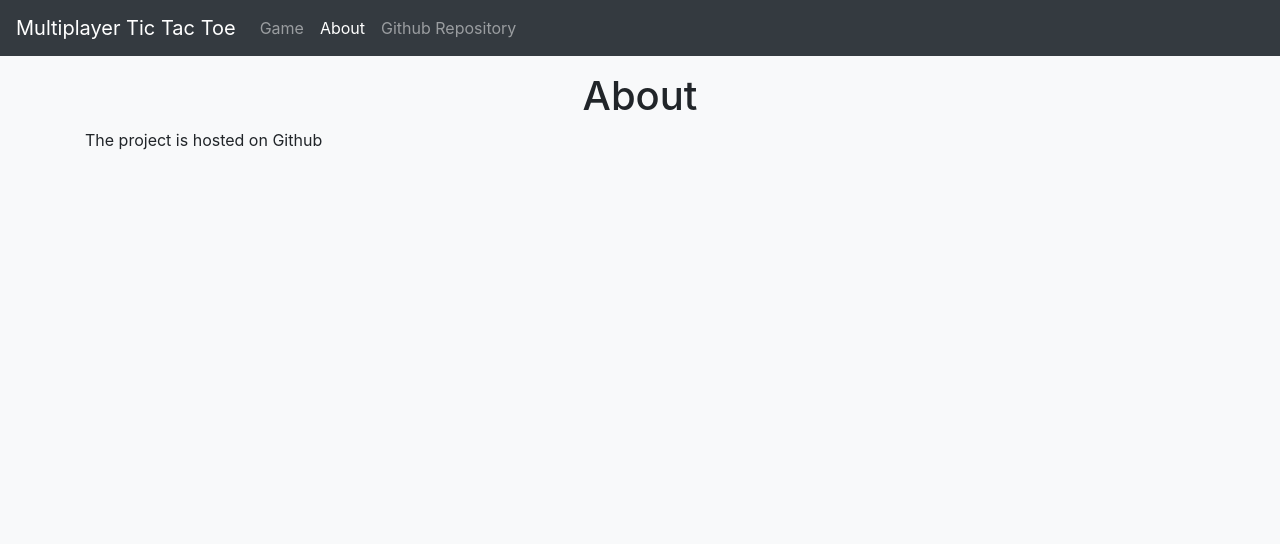
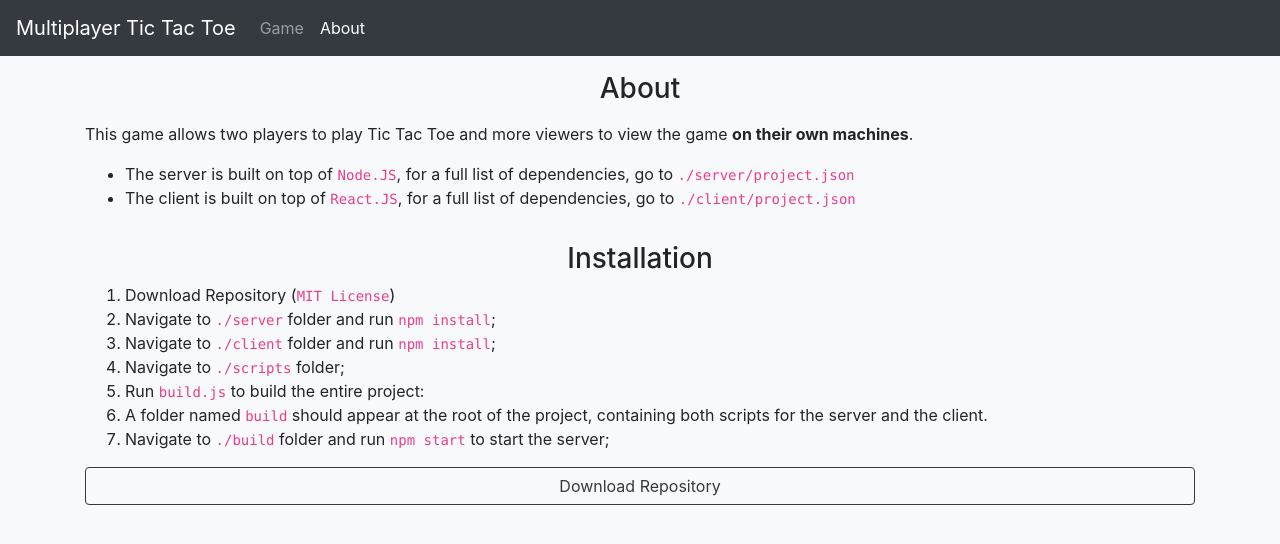
Before and after one commit to Zehua-Chen/Multiplayer-Tic-Tac-Toe, a React app in the folder client/: page /about in a window 1280 px wide. Shown: the top 544 px of the page. Built offline with nearby package versions, Linux system fonts and the light colour scheme; no server answers.

Commit message:
Populate New About Page

```diff
--- a/client/src/components/pages/AboutPage/AboutPage.css
+++ b/client/src/components/pages/AboutPage/AboutPage.css
@@ -1,3 +1,7 @@
 .fullHeight {
   min-height: 100vh;
 }
+
+.steps {
+  list-style-type: decimal
+}
--- a/client/src/components/pages/AboutPage/AboutPage.css.d.ts
+++ b/client/src/components/pages/AboutPage/AboutPage.css.d.ts
@@ -1 +1,2 @@
 export const fullHeight: string;
+export const steps: string;
--- a/client/src/components/pages/AboutPage/AboutPage.tsx
+++ b/client/src/components/pages/AboutPage/AboutPage.tsx
@@ -29,9 +29,6 @@ class AboutPage extends React.Component {
             <li className="nav-item">
               <a className="nav-link active" href="#!">About</a>
             </li>
-            <li className="nav-item">
-              <a className="nav-link" href={linkToGithub}>Github Repository</a>
-            </li>
           </ul>
         </nav>
 
@@ -39,12 +36,52 @@ class AboutPage extends React.Component {
 
           <div className="row mt-3">
             <div className="col text-center">
-              <h1>About</h1>
+              <h3>About</h3>
+            </div>
+          </div>
+          <div className="row mt-2">
+            <div className="col">
+              <p>
+                This game allows two players to play Tic Tac Toe and
+                more viewers to view the game <b>on their own machines</b>.
+              </p>
+
+              <ul>
+                <li>
+                  The server is built on top of <code>Node.JS</code>, for a full list
+                  of dependencies, go to <code>./server/project.json</code>
+                </li>
+                <li>
+                  The client is built on top of <code>React.JS</code>, for a full list
+                  of dependencies, go to <code>./client/project.json</code>
+                </li>
+              </ul>
+            </div>
+          </div>
+
+          <div className="row mt-3">
+            <div className="col text-center">
+              <h3>Installation</h3>
             </div>
           </div>
           <div className="row">
             <div className="col">
-              <p>The project is hosted on Github</p>
+              <ul className={styles.steps}>
+                <li>Download Repository (<code>MIT License</code>)</li>
+                <li>Navigate to <code>./server</code> folder and run <code>npm install</code>;</li>
+                <li>Navigate to <code>./client</code> folder and run <code>npm install</code>;</li>
+                <li>Navigate to <code>./scripts</code> folder;</li>
+                <li>Run <code>build.js</code> to build the entire project:</li>
+                <li>
+                  A folder named <code>build</code> should appear at the root of the project,
+                  containing both scripts for the server and the client.
+                </li>
+                <li>
+                  Navigate to <code>./build</code> folder and run <code>npm start</code> to start the server;
+                </li>
+              </ul>
+
+              <a className="btn btn-outline-dark btn-block" href={linkToGithub}>Download Repository</a>
             </div>
           </div>
         </div>
--- a/client/src/components/pages/MainPage/MainPage.tsx
+++ b/client/src/components/pages/MainPage/MainPage.tsx
@@ -18,9 +18,7 @@ class MainPage extends React.Component {
     return (
       <div>
 
-        <div>
-          <WebSocketListener />
-        </div>
+        <WebSocketListener />
 
         <div className={`container-fluid ${styles.fullHeight}`}>
 
--- a/client/src/index.css
+++ b/client/src/index.css
@@ -1,7 +1,6 @@
 body {
   margin: 0;
   padding: 0;
-  overflow: hidden;
 }
 
 @media (max-width: 768px) {
```
